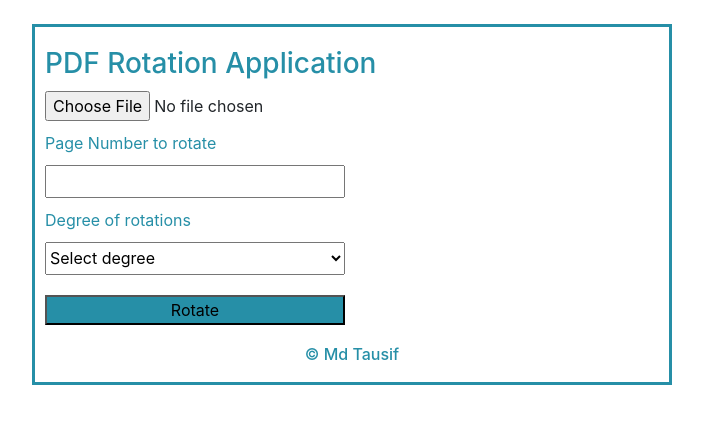
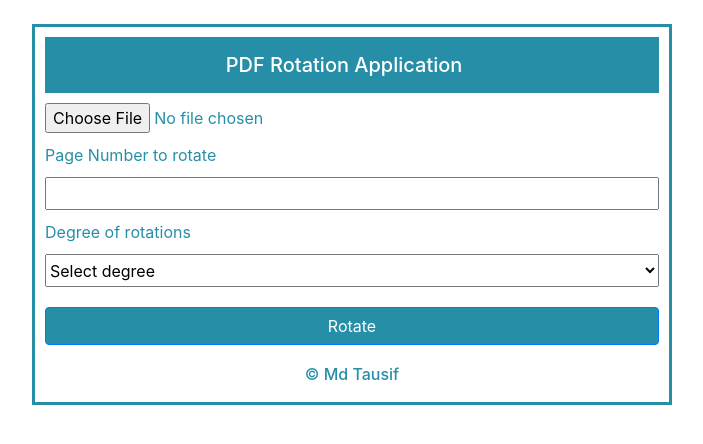
Before and after one commit to codingf3ver/Flask-application-for-pdf-rotation, a Flask app: page / in a window 1280 px wide. Shown: the top 444 px of the page, without its empty margins (288-991 px from the left). Run offline with Flask 2, Linux system fonts and the light colour scheme; some libraries are stand-ins or nearby versions.

Commit message:
Update index.html

```diff
--- a/templates/index.html
+++ b/templates/index.html
@@ -13,9 +13,12 @@
 
     <body>
         <div class="center-content">
-        <h3  class="pdfpage-margin heading-color">PDF Rotation Application </h3>
+            <nav class="navbar navbar-dark  justify-content-center" style="background-color:#268fa7;">
+                <span class="navbar-brand mb-0 h1">PDF Rotation Application</span>
+              </nav>
 
-        <form action="{{url_for('upload_file') }}"  method="POST" enctype="multipart/form-data">
+
+        <form class="pdfpage-margin" action="{{url_for('upload_file') }}"  method="POST" enctype="multipart/form-data">
         <input type=file name="file" >
         <label class="pdfpage-margin" for="Page">Page Number to rotate</label>
         <input type="number" id="pdfpage" style=" height:33px;" name = "page_number" min="0">
@@ -26,7 +29,7 @@
             <option value="180">180</option>
             <option value="270">270</option>
         </select>
-        <button type="submit" class="btn-color">Rotate</button>
+        <button type="submit" class="btn btn-primary">Rotate</button>
         </form>
         <h3 class="copyright">&copy; Md Tausif</h3>
     </div>
```
